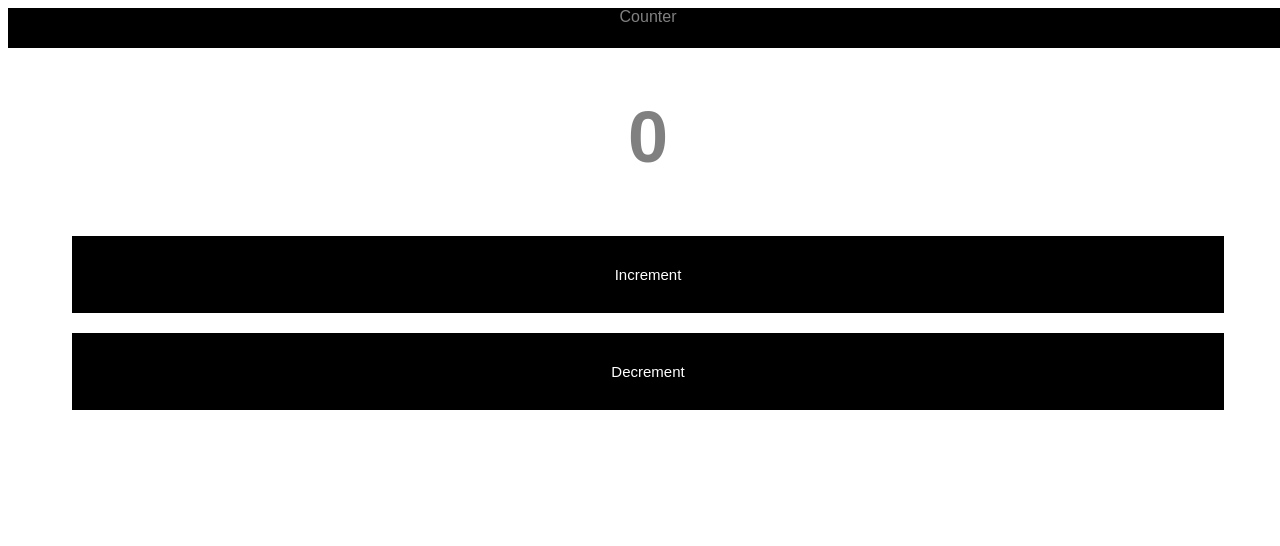
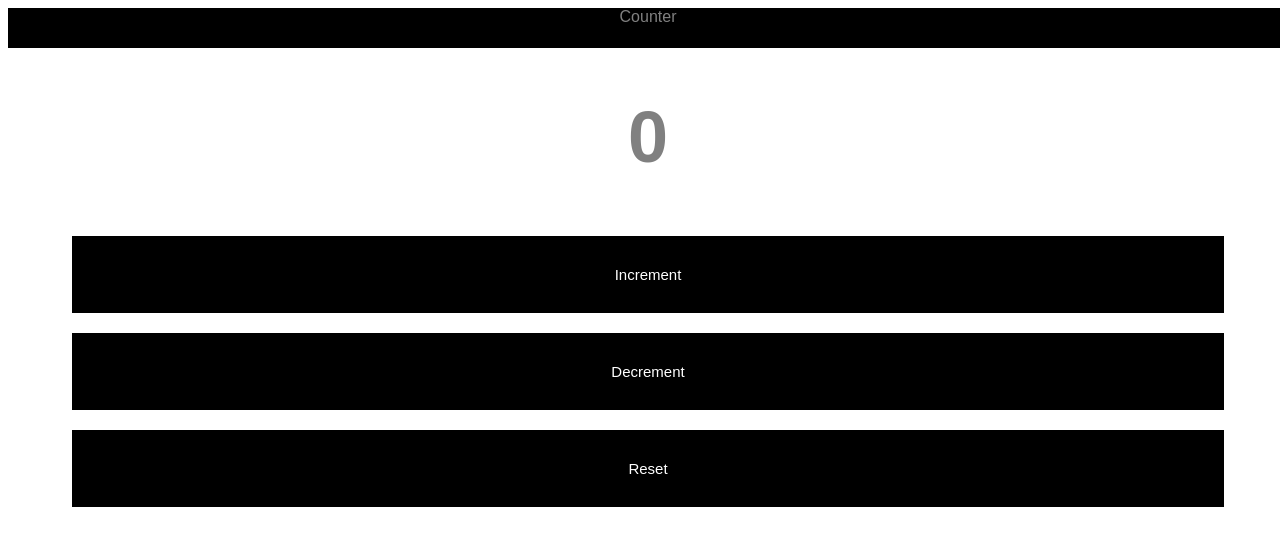
Before and after one commit to Mkleemjr/counter, a React (Create React App) app: page / in a window 1280 px wide. Shown: the top 546 px of the page. Built offline with nearby package versions, Linux system fonts and the light colour scheme.

Commit message:
Added a reset method to a button - tested and working.

```diff
--- a/src/App.js
+++ b/src/App.js
@@ -4,7 +4,7 @@ class Counter extends Component {
   constructor() {
     super();
     this.state = {
-      count: 0,
+      count: 0
     }
   }
 
@@ -21,6 +21,12 @@ class Counter extends Component {
     })
   }
 
+  reset = () => {
+    this.setState ({
+      count: this.state.count = 0
+    })
+  }
+
   render() {
     return(
       <div className="container">
@@ -29,6 +35,7 @@ class Counter extends Component {
             <h1>{this.state.count}</h1>
             <button type="button" onClick={this.increment}>Increment</button>
             <button type="button" onClick={this.decrement}>Decrement</button>
+            <button type="button" onClick={this.reset}>Reset</button>
           </div>
         </div>
     )
```
